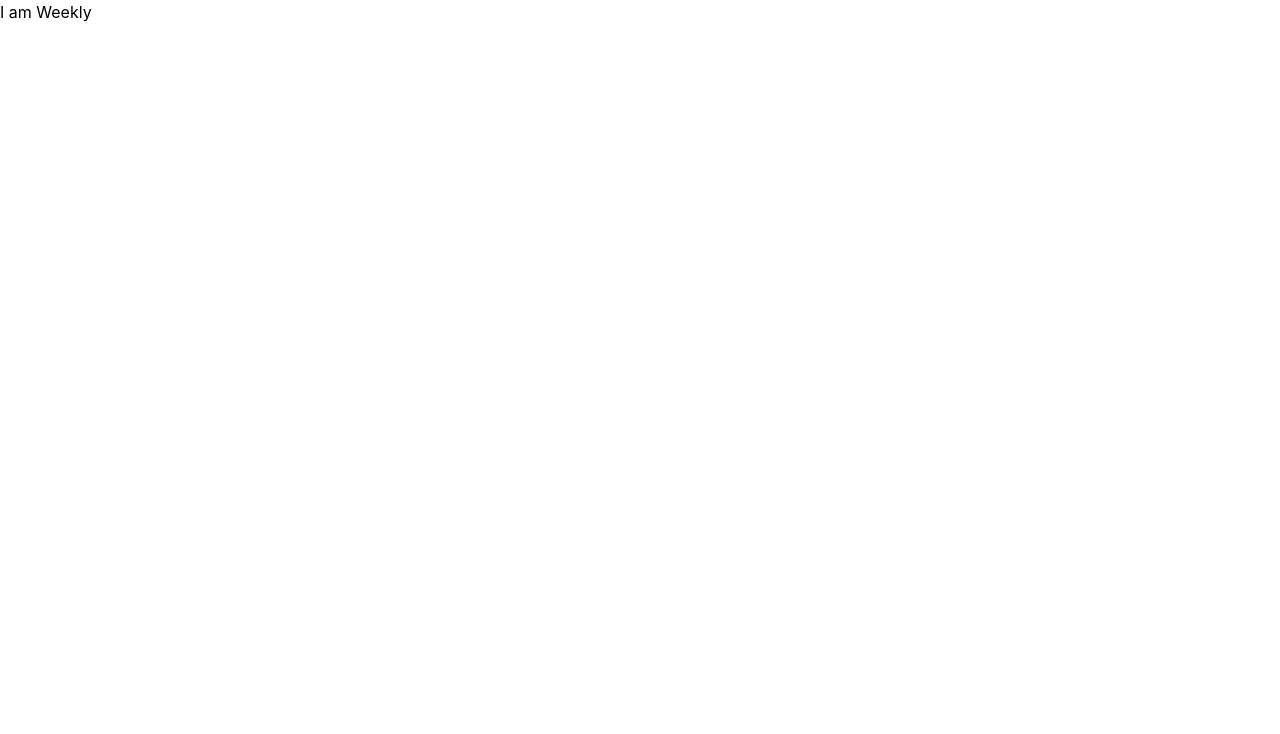
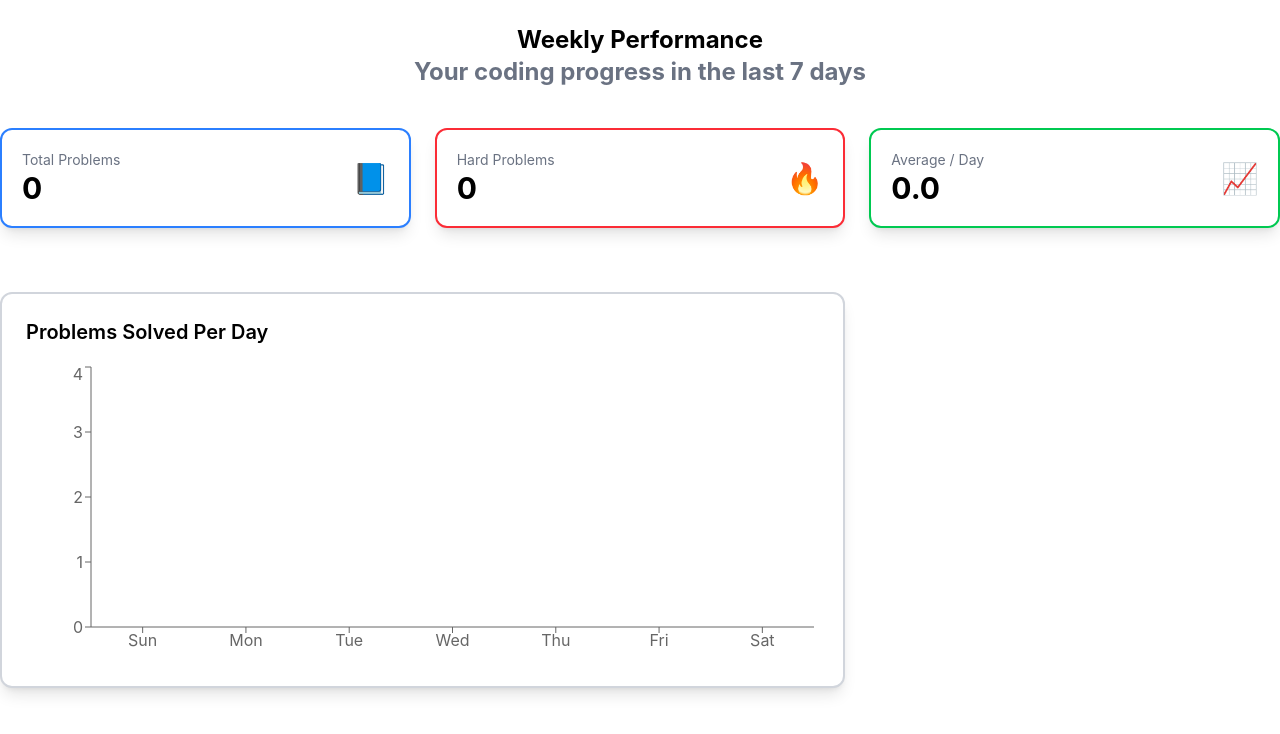
Before and after one commit to WHENMANANCODES/Interview-Prep-Dashboard, a React (Vite) app: page /weekly in a window 1280 px wide. Shown: the top 734 px of the page. Built offline with nearby package versions, Linux system fonts and the light colour scheme.

Commit message:
feat: add weekly analytics with summary cards and problems-per-day chart

```diff
--- a/src/components/Weekly.jsx
+++ b/src/components/Weekly.jsx
@@ -1,9 +1,108 @@
 import React from 'react'
+import { BarChart, Bar, XAxis, YAxis, Tooltip, ResponsiveContainer } from "recharts";
+function Weekly() {
+  const problems = JSON.parse(localStorage.getItem("problems")) || [];
+  const today = new Date();
+  const oneWeekAgo = new Date();
 
-function Weekly() {
-  return (
-    <div>I am Weekly</div>
-  )
+  today.setHours(0,0,0,0);
+  oneWeekAgo.setHours(0,0,0,0);
+  oneWeekAgo.setDate(today.getDate() - 6);
+
+  const weeklyProblems = problems.filter((problem) => {
+    const problemDate = new Date(problem.date);
+    problemDate.setHours(0,0,0,0);
+
+    return problemDate >= oneWeekAgo && problemDate <= today;
+  });
+
+// Preparing Chart Data
+ const days = ["Sun","Mon","Tue","Wed","Thu","Fri","Sat"];
+
+const problemsPerDay = Array(7).fill(0);
+
+weeklyProblems.forEach((problem) => {
+
+  const [day, month, year] = problem.date.split("-");
+  const problemDate = new Date(year, month - 1, day);
+
+  const dayIndex = problemDate.getDay();
+
+  problemsPerDay[dayIndex]++;
+
+});
+
+const chartData = days.map((day, index) => ({
+  day : day,
+  problems: problemsPerDay[index]
+}));
+
+return(
+  //Weekly Dashboard
+<div className="grid grid-cols-1 md:grid-cols-3 gap-6 mt-6">
+    <h1 className="text-2xl font-bold mb-4 col-span-full text-center">
+      Weekly Performance
+      <p className="text-gray-500">Your coding progress in the last 7 days</p>
+    </h1>
+
+  <div className="bg-white shadow-lg rounded-xl p-5 flex justify-between items-center border-blue-500 border-2">
+    <div>
+      <p className="text-gray-500 text-sm">Total Problems</p>
+      <p className="text-3xl font-bold">{weeklyProblems.length}</p>
+    </div>
+    <div className="text-3xl">📘</div>
+  </div>
+
+  <div className="bg-white shadow-lg rounded-xl p-5 flex justify-between items-center border-red-500 border-2">
+    <div>
+      <p className="text-gray-500 text-sm">Hard Problems</p>
+      <p className="text-3xl font-bold">
+        {weeklyProblems.filter(p => p.level === "Hard").length}
+      </p>
+    </div>
+    <div className="text-3xl">🔥</div>
+  </div>
+
+  <div className="bg-white shadow-lg rounded-xl p-5 flex justify-between items-center border-green-500 border-2">
+    <div>
+      <p className="text-gray-500 text-sm">Average / Day</p>
+      <p className="text-3xl font-bold">
+        {(weeklyProblems.length / 7).toFixed(1)}
+      </p>
+    </div>
+    <div className="text-3xl">📈</div>
+  </div>
+
+{/* Problems Solved per day chart */}
+<div className=" mt-10 bg-white p-6 rounded-xl shadow-lg width-full md:col-span-2 border-gray-300 border-2 ">
+
+  <h2 className="text-xl font-semibold mb-4">
+    Problems Solved Per Day
+  </h2>
+
+  <ResponsiveContainer width="100%" height={300}>
+    <BarChart data={chartData}>
+
+      <XAxis dataKey="day" />
+      <YAxis allowDecimals={false} />
+      <Tooltip />
+
+      <Bar dataKey="problems" radius={[5,5,0,0]} />
+
+    </BarChart>
+  </ResponsiveContainer>
+
+</div>
+
+
+</div>
+
+
+
+)
+
+
+
 }
 
 export default Weekly
```
